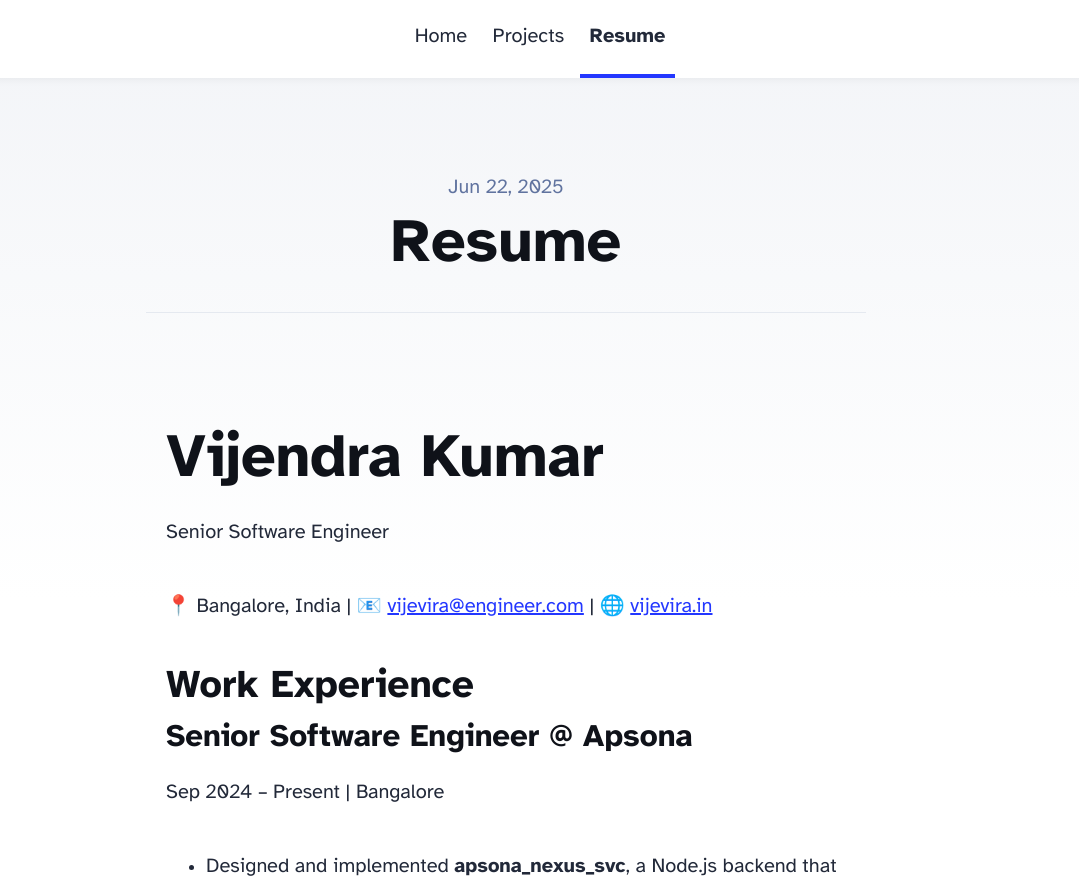
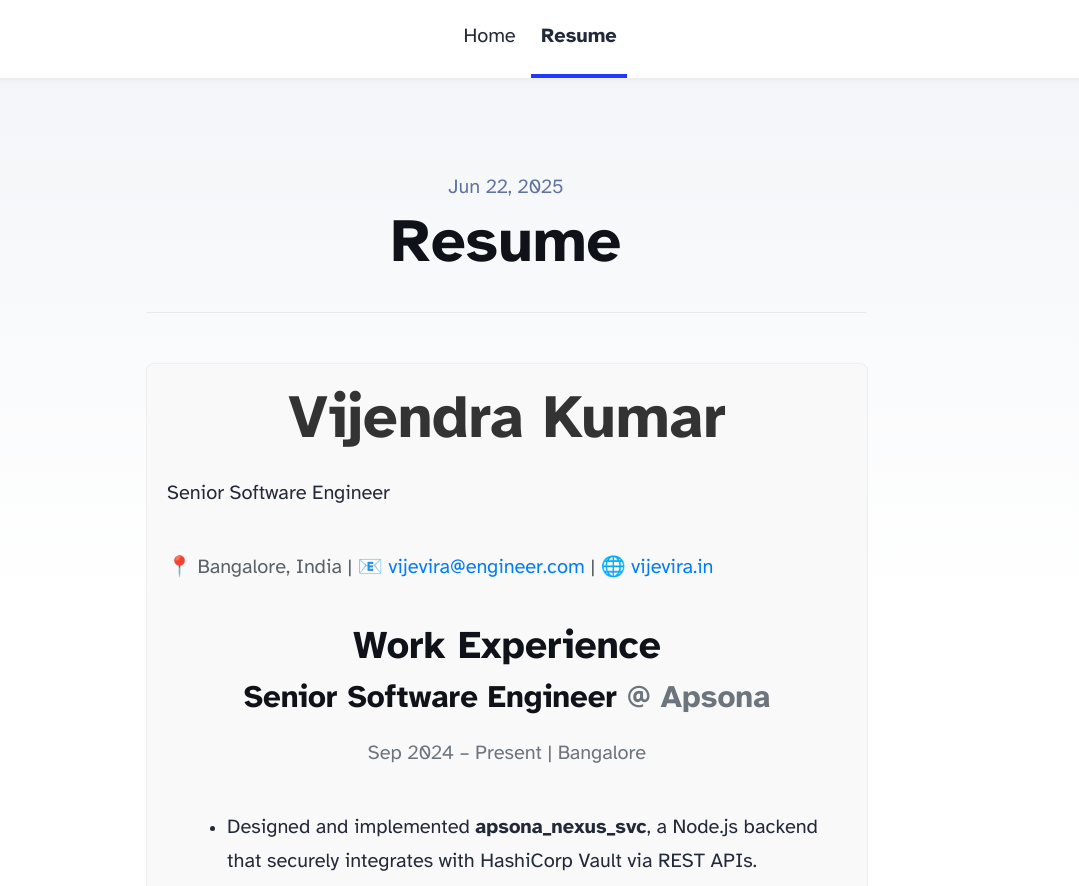
Before and after one commit to vijevira/vijevira, an Astro site: page /resume in a window 1280 px wide. Shown: the top 886 px of the page, 134-1213 px from the left. Built offline with nearby package versions, Linux system fonts and the light colour scheme; Astro itself is replaced by a stand-in of ours.

Commit message:
resume update

```diff
--- a/src/components/Header.astro
+++ b/src/components/Header.astro
@@ -8,7 +8,7 @@ import { SITE_TITLE } from "../consts";
     <h2><a href="/"><img src="/logo.png" style="width: 100px; height: 32px"></a></h2>
     <div class="internal-links">
       <HeaderLink href="/">Home</HeaderLink>
-      <HeaderLink href="/projects">Projects</HeaderLink>
+      <!-- <HeaderLink href="/projects">Projects</HeaderLink> -->
       <HeaderLink href="/resume">Resume</HeaderLink>
     </div>
     <div class="social-links">
--- a/src/pages/resume.astro
+++ b/src/pages/resume.astro
@@ -7,9 +7,51 @@ import Layout from "../layouts/ProjectsPost.astro";
   description="Resume of Vijendra Kumar, a Senior Software Engineer with expertise in backend development, AI systems, and payment integrations."
   pubDate={new Date("June 22 2025")}
 >
+<style>
+  .resume {
+    background-color: #f9f9f9;
+    border: 1px solid #eee;
+    border-radius: 8px;
+    padding: 20px;
+  }
+  .resume h1 {
+    text-align: center;
+    color: #333;
+  }
+
+  .resume h3 {
+    text-align: center;
+  }
+  .resume h4 {
+    text-align: center;
+  }
+
+
+  .resume ul {
+    margin-left: 20px;
+  }
+  .resume li {
+    margin-bottom: 10px;
+  }
+  .resume a {
+    color: #007bff;
+    text-decoration: none;
+  }
+  .resume a:hover {
+    text-decoration: underline;
+  }
+  .resume .text-gray-500 {
+    color: #6c757d;
+  }
+  .resume .text-gray-600 {
+    color: #5a6268;
+  }
+  .resume .align-center {
+    text-align: center;
+  }
+</style>
   <main
-    class="resume container mx-auto px-4 py-10 max-w-3xl text-base leading-relaxed"
-  >
+    class="resume container mx-auto px-4 py-10 max-w-3xl text-base leading-relaxed">
     <h1 class="text-3xl font-bold mb-4">Vijendra Kumar</h1>
     <p class="text-gray-700">Senior Software Engineer</p>
     <p class="text-gray-600 mt-1">
@@ -26,7 +68,7 @@ import Layout from "../layouts/ProjectsPost.astro";
         <h4 class="font-bold">
           Senior Software Engineer <span class="text-gray-500">@ Apsona</span>
         </h4>
-        <p class="text-sm text-gray-500">Sep 2024 – Present | Bangalore</p>
+        <p class="text-sm text-gray-500 align-center">Sep 2024 – Present | Bangalore</p>
         <ul class="list-disc list-inside mt-2">
           <li>
             Designed and implemented <strong>apsona_nexus_svc</strong>, a
@@ -66,7 +108,7 @@ import Layout from "../layouts/ProjectsPost.astro";
           Senior Software Engineer <span class="text-gray-500"
             >@ Pratishthan Software Ventures</span>
         </h4>
-        <p class="text-sm text-gray-500">
+        <p class="text-sm text-gray-500 align-center">
           Sep 2023 – Aug 2024 · 1 yr · Bengaluru, India
         </p>
         <ul class="list-disc list-inside mt-2">
@@ -107,7 +149,7 @@ import Layout from "../layouts/ProjectsPost.astro";
         <h4 class="font-bold">
           Software Engineer <span class="text-gray-500">@ TCS</span>
         </h4>
-        <p class="text-sm text-gray-500">10/2021 – 08/2022, Kolkata</p>
+        <p class="text-sm text-gray-500 align-center">10/2021 – 08/2022, Kolkata</p>
         <ul class="list-disc list-inside mt-1">
           <li>
             Enhanced supervisor recommendation UI, headers/footers and
@@ -182,12 +224,12 @@ import Layout from "../layouts/ProjectsPost.astro";
 
     <section class="mt-8">
       <h3 class="text-xl font-semibold mb-2">Languages</h3>
-      <p>Hindi (Native), English (Full Professional)</p>
+      <p class="align-center">Hindi, English</p>
     </section>
 
     <section class="mt-8">
       <h3 class="text-xl font-semibold mb-2">Interests</h3>
-      <p>Programming, Puzzles, Chess</p>
+      <p class="align-center">Programming, Puzzles, Chess</p>
     </section>
   </main>
 </Layout>
```
